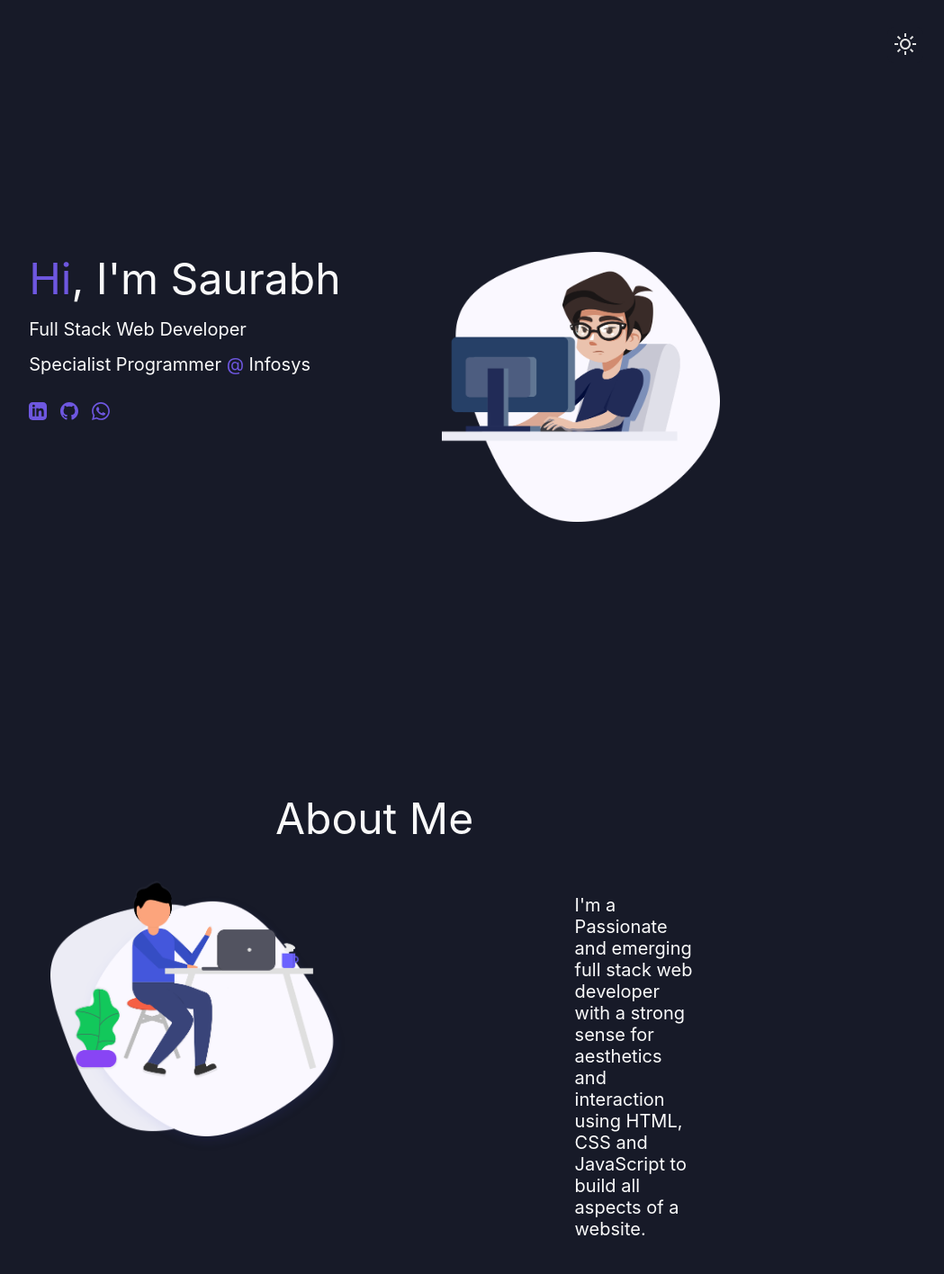
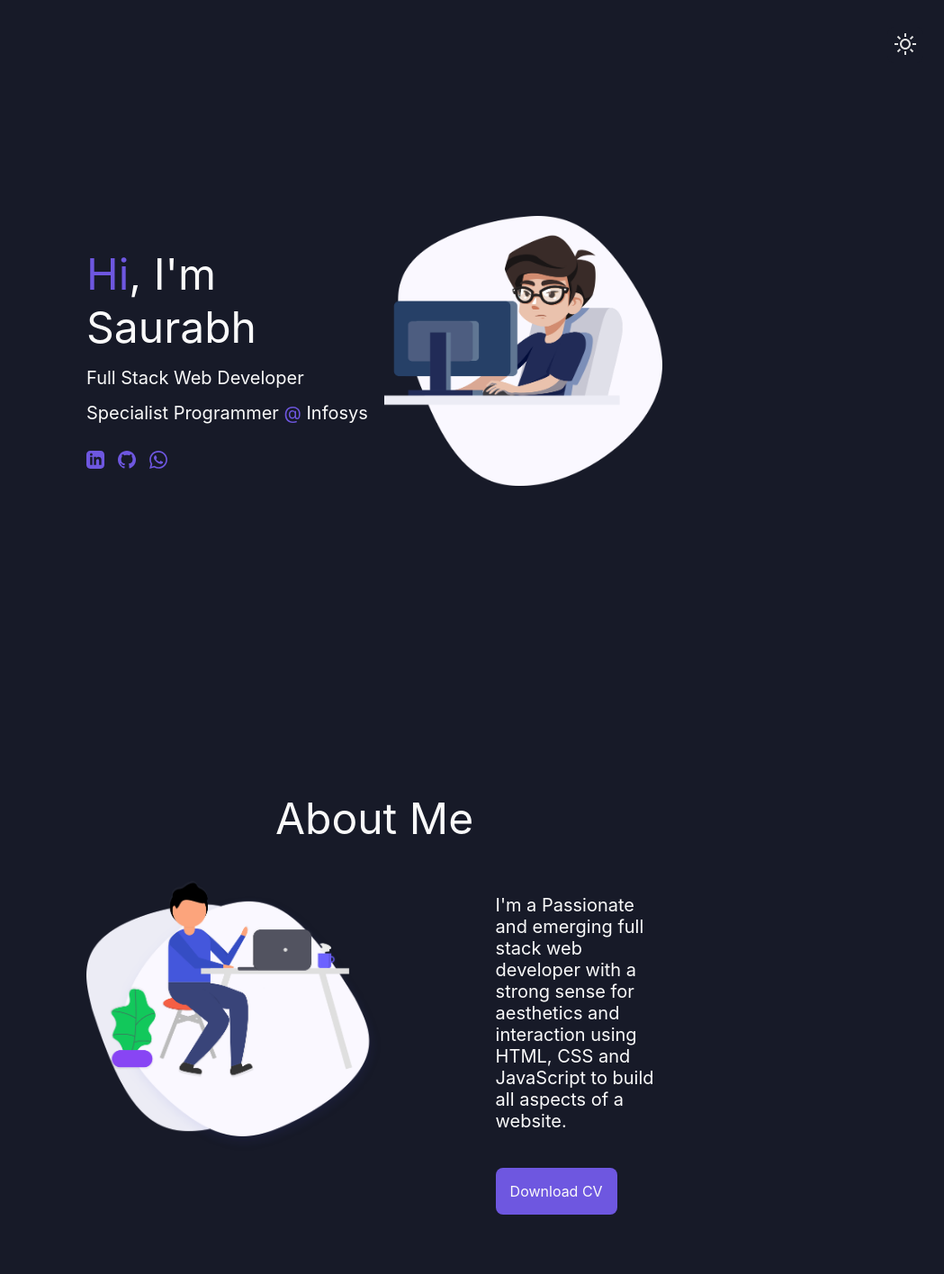
Before and after one commit to SaurabhCha/Saurabh-Chauhan, a React (Create React App) app: page / in a window 1280 px wide. Shown: the top 1416 px of the page at 90% size, without its empty margins (224-1273 px from the left). Built offline with nearby package versions, Linux system fonts and the light colour scheme.

Commit message:
about section

```diff
--- a/src/components/About.js
+++ b/src/components/About.js
@@ -6,6 +6,7 @@ import {
   TextDiv,
   CvButton,
   IntroImage,
+  IntroColumnDiv,
 } from "./styles";
 
 function About() {
@@ -20,7 +21,7 @@ function About() {
             alt="about me"
           />
         </div>
-        <div>
+        <IntroColumnDiv>
           <TextDiv className="about">
             I'm a Passionate and emerging full stack web developer with a strong
             sense for aesthetics and interaction using HTML, CSS and JavaScript
@@ -29,7 +30,7 @@ function About() {
           <CvButton download href="assets/pdf/Resume_Sample.pdf">
             Download CV
           </CvButton>
-        </div>
+        </IntroColumnDiv>
       </AboutSubContainer>
     </AboutContainer>
   );
--- a/src/components/Home.js
+++ b/src/components/Home.js
@@ -6,12 +6,13 @@ import {
   LinksContainer,
   BlueP,
   IntroImage,
+  IntroDiv,
 } from "./styles";
 
 function Home() {
   return (
     <HomeContainer>
-      <div>
+      <IntroDiv>
         <TextHeader>
           <BlueP>Hi</BlueP>, I'm Saurabh
         </TextHeader>
@@ -54,7 +55,7 @@ function Home() {
             />
           </a>
         </LinksContainer>
-      </div>
+      </IntroDiv>
       <div>
         <IntroImage src="/assets/images/home.png" alt="home" />
       </div>
--- a/src/components/styles.js
+++ b/src/components/styles.js
@@ -4,7 +4,7 @@ export const HomeContainer = styled.div`
   display: flex;
   height: 40vh;
   justify-content: space-around;
-  margin: 25vh;
+  margin: 20vh 25vw 20vh 25vw;
 `;
 
 export const TextHeader = styled.div`
@@ -25,6 +25,10 @@ export const TextDiv = styled.div`
   &.about {
     max-width: 100%;
   }
+`;
+
+export const IntroDiv = styled.div`
+  align-self: center;
 `;
 
 export const BlueP = styled.p`
@@ -52,7 +56,7 @@ export const LinksContainer = styled.div`
 export const AboutContainer = styled.div`
   display: flex;
   height: 100vh;
-  margin: 35vh;
+  margin: 40vh 25vw 25vh 25vw;
   flex-direction: column;
   align-items: center;
 `;
@@ -76,6 +80,10 @@ export const CvButton = styled.a`
 export const IntroImage = styled.img`
   height: 300px;
   &.about {
-    margin-right: 20vw;
+    margin-right: 10vw;
   }
 `;
+
+export const IntroColumnDiv = styled.div`
+  max-width: 30vw;
+`;
```
